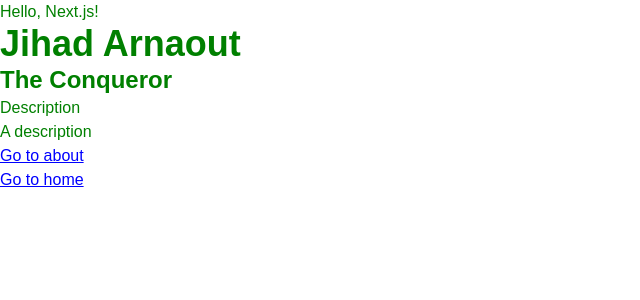
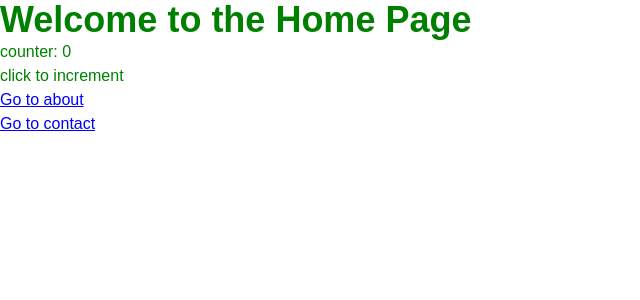
Before and after one commit to JihadArnaout/react-review, a Next.js app: page / in a window 1280 px wide. Shown: the top 300 px of the page, without its empty margins (0-640 px from the left). Built offline with nearby package versions, Linux system fonts and the light colour scheme.

Commit message:
upload all updates

```diff
--- a/app/home/page.tsx
+++ b/app/Contact/page.tsx
@@ -5,7 +5,7 @@ export default function home() {
         <>
         <div>Hello, Next.js!</div>
         <Link href="/" style={{ textDecoration: "underline", color: "blue" }}>
-          Go to main
+          Go to home
         </Link>
         </>
     )
--- a/app/about/page.tsx
+++ b/app/about/page.tsx
@@ -5,7 +5,7 @@ export default function AboutPage() {
     <>
   <div >Jihad arnaout</div>
   <Link href="/" style={{ textDecoration: "underline", color: "blue" }}>
-    Go to main
+    Go to home
   </Link>
   </>
 );
--- a/app/page.tsx
+++ b/app/page.tsx
@@ -1,19 +1,26 @@
+'use client';
 import Description from "@/components/Description";
 import Header from "@/components/Header";
 import Style from "./page.module.css";
 import Link from "next/link";
-
+import { useState } from "react";
 
 export default function Home() {
+
+  const [counter, setCounter] = useState(0);
+
+  const handleClick = () => {
+    setCounter (counter + 1);
+  }
+
   return (
     <>
       <main className={Style.section}>
+        <h1 className="text-4xl font-bold">Welcome to the Home Page</h1>
+        <div>counter: {counter}</div>
+        <button onClick={handleClick}>click to increment</button>
+      </main>
 
-        <p>Hello, Next.js!</p>
-        <Header text="Jihad Arnaout" text2="The Conqueror" />
-        <Description />
-
-      </main>
       <div className={Style.section}>
 
       <Link href="/about" style={{ textDecoration: "underline", color: "blue" }}>
@@ -22,8 +29,8 @@ export default function Home() {
 
       <br />
 
-      <Link href="/home" style={{ textDecoration: "underline", color: "blue" }}>
-        Go to home
+      <Link href="/Contact" style={{ textDecoration: "underline", color: "blue" }}>
+        Go to contact
       </Link>
 
       </div>
```
Also changed, not shown: package.json (line endings or trailing spaces).
